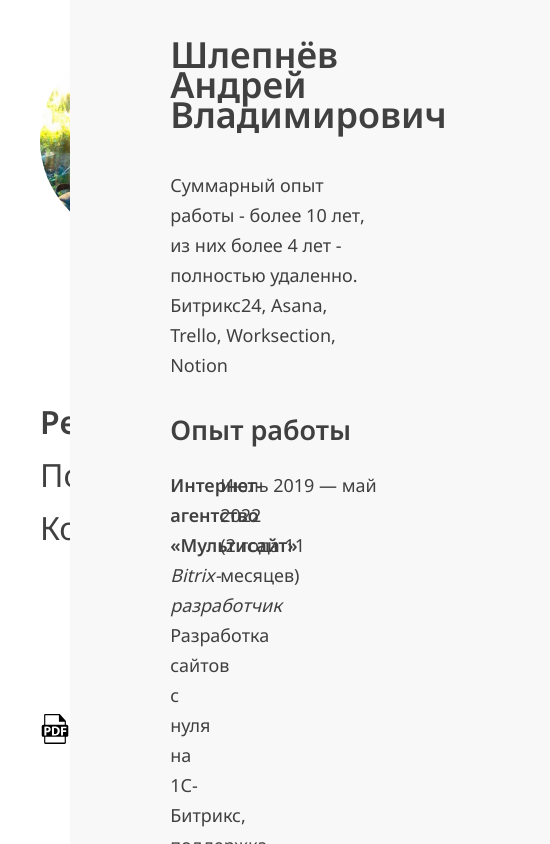
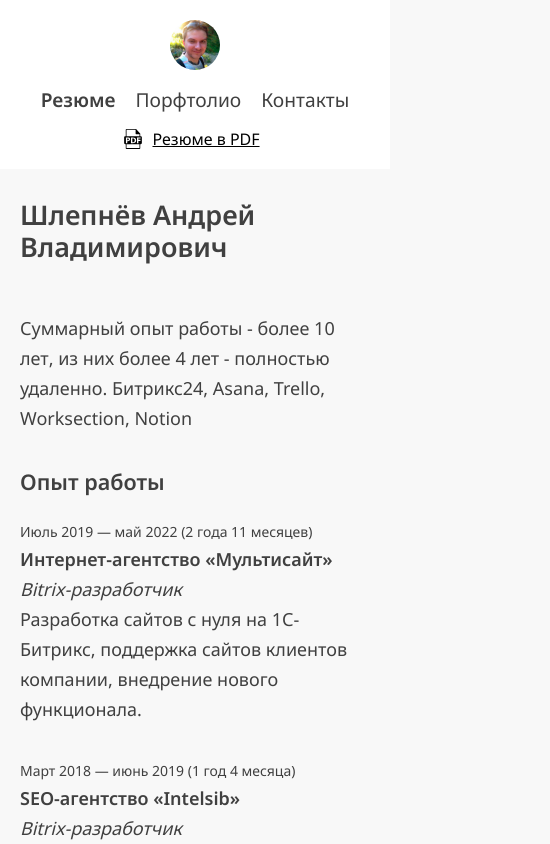
Before and after one commit to ashlepnev/ashlepnev.github.io, a React (Create React App) app: page / in a window 390 px wide. Shown: the top 844 px of the page, 550 px wide, since content can reach past the window. Built offline with nearby package versions, Linux system fonts and the light colour scheme.

Commit message:
add responsive styles

```diff
--- a/src/App.js
+++ b/src/App.js
@@ -1,6 +1,5 @@
 import {React, useEffect} from 'react';
 import {
-  BrowserRouter,
   Navigate,
   Routes,
   Route,
@@ -25,7 +24,7 @@ function App() {
         <header className="header">
           <div className="header-container">
             <div className="header-photo">
-              <img src='/images/andrey.jpg'/>
+              <img src='/images/andrey.jpg' title='eto ya :)'/>
             </div>
             <nav>
               <ul className="main-menu">
@@ -40,7 +39,7 @@ function App() {
                 </li>
               </ul>
             </nav>
-            <a href="#" className="btn btn-header download-pdf">Резюме в PDF</a>
+            <a href="#" className="btn btn-header download-pdf"><span>Резюме в PDF</span></a>
           </div>
         </header>
 
--- a/src/store/projects.js
+++ b/src/store/projects.js
@@ -32,7 +32,7 @@ export default [
         "image": "/images/portfolio/diveshop.jpg",
         "URL": "https://diveshop.ru",
         "type": "Интернет-магазин снаряжения для дайвинга и подводной охоты",
-        "description": "Реализовано три магазина на одном ядре (многосайтовость), с общим каталогом и гибкими настройками для каждого сайта (наличие/отстутствие товаров без использования Складского учета, разные типы цен для каждого сайта). Обмен с кастомной 1С в xls формате. Настройка выгрузки на Яндекс.Маркет"
+        "description": "Реализовано три магазина на одном ядре (многосайтовость), с общим каталогом и гибкими настройками для каждого сайта (наличие/отстутствие товаров без использования Складского учета, разные типы цен для каждого сайта). Обмен с кастомной 1С в XML формате. Настройка выгрузки на Яндекс.Маркет"
     },
     {
         "name": "Акватекс",
--- a/src/style/main.css
+++ b/src/style/main.css
@@ -9,7 +9,8 @@ body {
 
 h1 {
     font-size: 2em;
-    margin: 0 0 40px 0;
+	line-height: 2.7rem;
+    margin: 0 0 50px 0;
 }
 
 h2 {
@@ -61,6 +62,7 @@ p {
 	width: 200px;
 	height: 200px;
 	border-radius: 50%;
+	transition: all 300ms;
 }
 
 .header-blog-description, h1.header-blog-description {
@@ -150,10 +152,6 @@ main {
 .article {
 	color: #404040;
 	width: 75%;
-}
-
-.navbar {
-
 }
 
 .scroll-nav {
@@ -251,3 +249,256 @@ main {
 .contacts a {
 	text-decoration: none;
 }
+
+
+@media (max-width: 1440px) {
+
+	.header-container {
+		padding: 40px 30px;
+	}
+
+	.article {
+		width: 100%;
+	}
+
+	.header-photo img {
+		width: 130px;
+		height: 130px;
+	}
+
+	ul.main-menu a {
+		font-size: 1.5rem;
+	}
+
+	.download-pdf {
+		font-size: 16px;
+		padding-left: 30px;
+    	line-height: 20px;
+	}
+
+	.download-pdf::before {
+		width: 20px;
+		height: 20px;
+	}
+
+}
+
+@media (max-width: 1200px) {
+
+	.container {
+		width: 100%;
+		display: flex;
+		flex-grow: 1;
+		flex-direction: column;
+		height: initial;
+	}
+
+	.main {
+		margin-left: 0;
+	}
+
+	.header {
+		width: 100%;
+		background-color: #ffffff;
+		display: flex;
+		justify-content: center;
+		flex-direction: column;
+		position: relative;
+		overflow-y: auto;
+		top: initial;
+		bottom: initial;
+	}
+
+	.header-container {
+		padding: 20px 40px;
+		height: initial;
+		display: flex;
+		flex-direction: row;
+		align-items: center;
+	}
+
+	.header-photo img {
+		width: 80px;
+		height: 80px;
+	}
+
+	ul.main-menu {
+		display: flex;
+		padding: 0;
+	}
+
+	ul.main-menu li {
+		margin: 0 20px;
+	}
+
+	ul.main-menu li {
+		line-height: 1;
+	}
+
+	ul.main-menu a:hover:not(.active) {
+		margin-left: 0;
+	}
+
+	.content-section {
+		padding: 40px;
+	}
+
+
+}
+
+@media (max-width: 992px) {
+
+	.header-photo img {
+		width: 50px;
+		height: 50px;
+	}
+
+	ul.main-menu a {
+		font-size: 1.2rem;
+	}
+
+
+}
+
+@media (max-width: 768px) {
+
+	.content-section {
+		padding: 30px 20px;
+	}
+
+	.header-container {
+		padding: 20px 20px;
+	}
+
+	.header-photo {
+		margin-right: 20px;
+	}
+
+	ul.main-menu li {
+		margin: 0 10px;
+	}
+
+	.portfolio-item {
+		flex-direction: column;
+	}
+
+	.download-pdf span {
+		display: none;
+	}
+
+	.download-pdf::before {
+		position: relative;
+	}
+
+
+	.work-item-date {
+		font-size: 14px;
+    	line-height: 24px;
+	}
+
+	.work-item-content {
+		width: calc(100% - 230px);
+	}
+
+	.footer {
+		padding: 30px 20px;
+	}
+
+}
+
+
+@media (max-width: 576px) {
+
+
+	.work-item {
+		flex-direction: column-reverse;
+	}
+
+	.work-item-content {
+		width: 100%;
+	}
+
+	.work-item-date br {
+		display: none;
+	}
+
+}
+
+@media (max-width: 515px) {
+
+	h1 {
+		font-size: 1.5em;
+    	line-height: 2rem;
+	}
+
+	h2 {
+		font-size: 1.2em;
+    	line-height: 1.7rem;
+	}
+
+	.header-container > * {
+		flex-grow: 1;
+		flex-basis: 100%;
+	}
+
+	.header-container {
+		flex-wrap: wrap;
+	}
+
+	.header-photo {
+		margin-right: 0px;
+		margin-bottom: 20px;
+		display: flex;
+		justify-content: center;
+	}
+
+	ul.main-menu {
+		justify-content: center;
+		margin-bottom: 20px;
+	}
+
+	.download-pdf {
+		margin: 0 auto;
+		width: 115px;
+		flex-basis: auto;
+		flex-grow: 0;
+	}
+
+	.download-pdf span {
+		display: inline;
+	}
+
+	.download-pdf::before {
+		position: absolute;
+	}
+
+	.portfolio-item-image {
+		margin-right: 0;
+	}
+
+	.portfolio-item-image img {
+		width: 100%;
+		height: auto;
+	}
+
+}
+
+
+@media (max-width: 380px) {
+
+	ul.main-menu {
+		margin-bottom: 20px;
+		flex-direction: column;
+		align-items: center;
+	}
+
+	ul.main-menu li {
+		margin: 6px 10px;
+	}
+
+	.blank-link {
+		font-size: 0.8rem;
+	}
+
+
+}
```
Also changed, not shown: src/components/ScrollToTop.jsx (deleted, +0 -12 lines), src/pages/Resume.jsx (+4 -4 lines), 1 other file (tests, documents, lock files or other folders).
